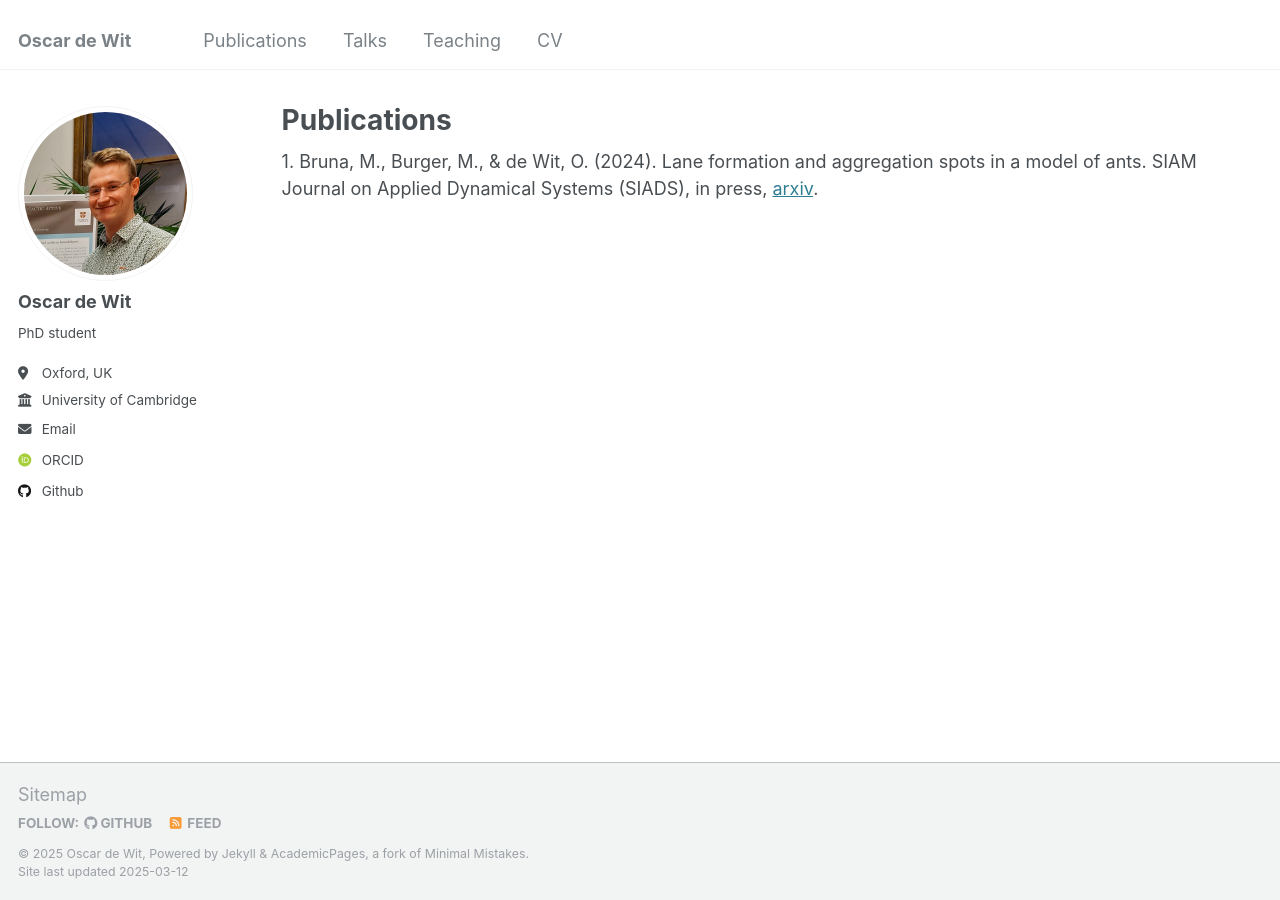
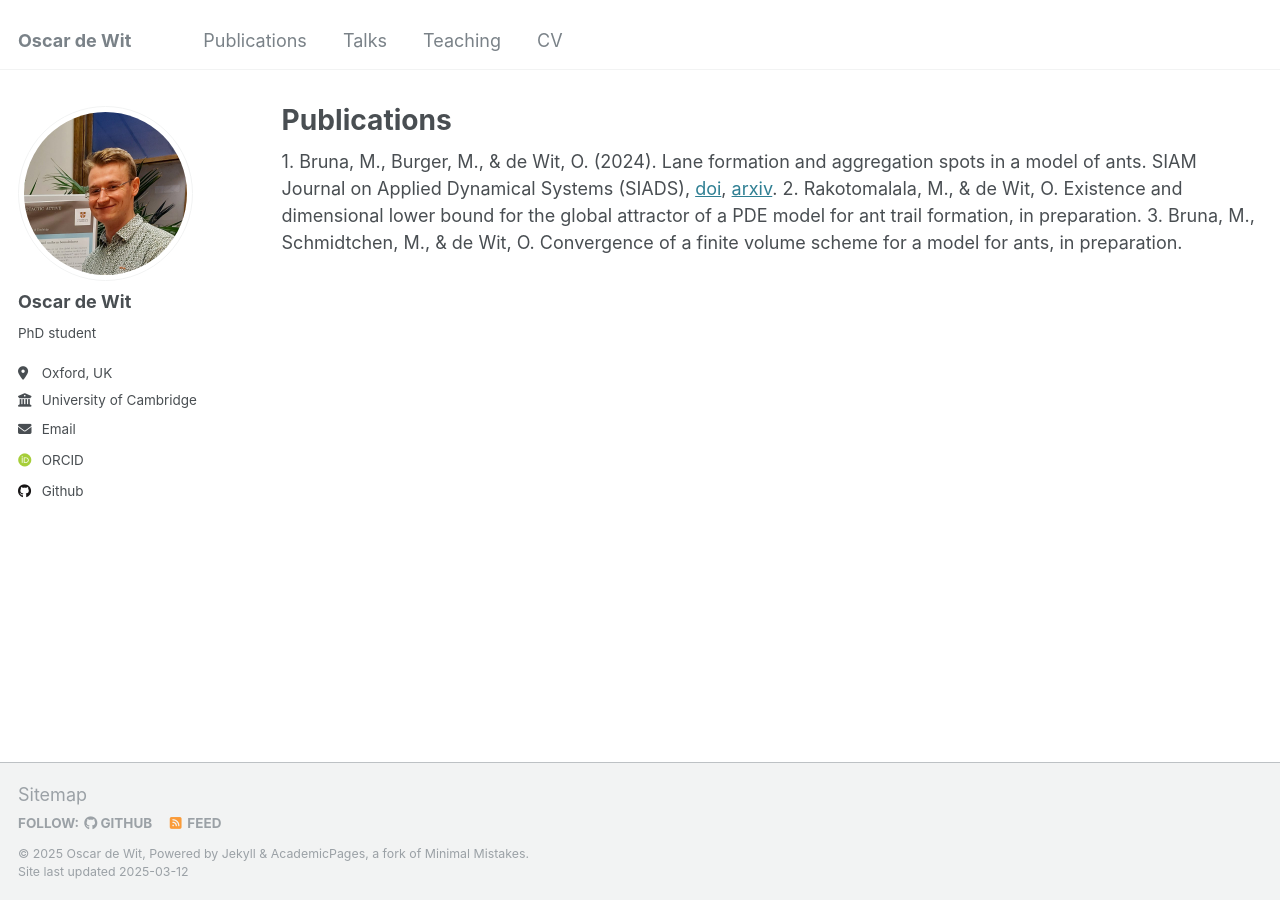
Before and after one commit to odewit8/odewit8.github.io, a Jekyll site: the page built from _pages/publications.html, in a window 1280 px wide. Built offline with Jekyll 4.4.1, drawn with Linux system fonts in a browser that asks for light colours; some web fonts are replaced.

Commit message:
publications

```diff
--- a/_pages/publications.html
+++ b/_pages/publications.html
@@ -9,7 +9,12 @@ author_profile: true
   <div class="wordwrap">You can also find my articles on <a href="{{site.author.googlescholar}}">my Google Scholar profile</a>.</div>
 {% endif %} -->
 
-1. Bruna, M., Burger, M., & de Wit, O. (2024). Lane formation and aggregation spots in a model of ants. SIAM Journal on Applied Dynamical Systems (SIADS), in press, <a href="https://arxiv.org/abs/2401.15046">arxiv</a>.
+1. Bruna, M., Burger, M., & de Wit, O. (2024). Lane formation and aggregation spots in a model of ants. SIAM Journal on Applied Dynamical Systems (SIADS), <a href="https://doi.org/10.1137/24M1634527">doi</a>, <a href="https://arxiv.org/abs/2401.15046">arxiv</a>.
+
+2. Rakotomalala, M., & de Wit, O. Existence and dimensional lower bound for the global attractor of a PDE model for ant trail formation, in preparation.
+
+3. Bruna, M., Schmidtchen, M., & de Wit, O. Convergence of a finite volume scheme for a model for ants, in preparation.
+
 
 <!-- {% include base_path %} -->
 
```
